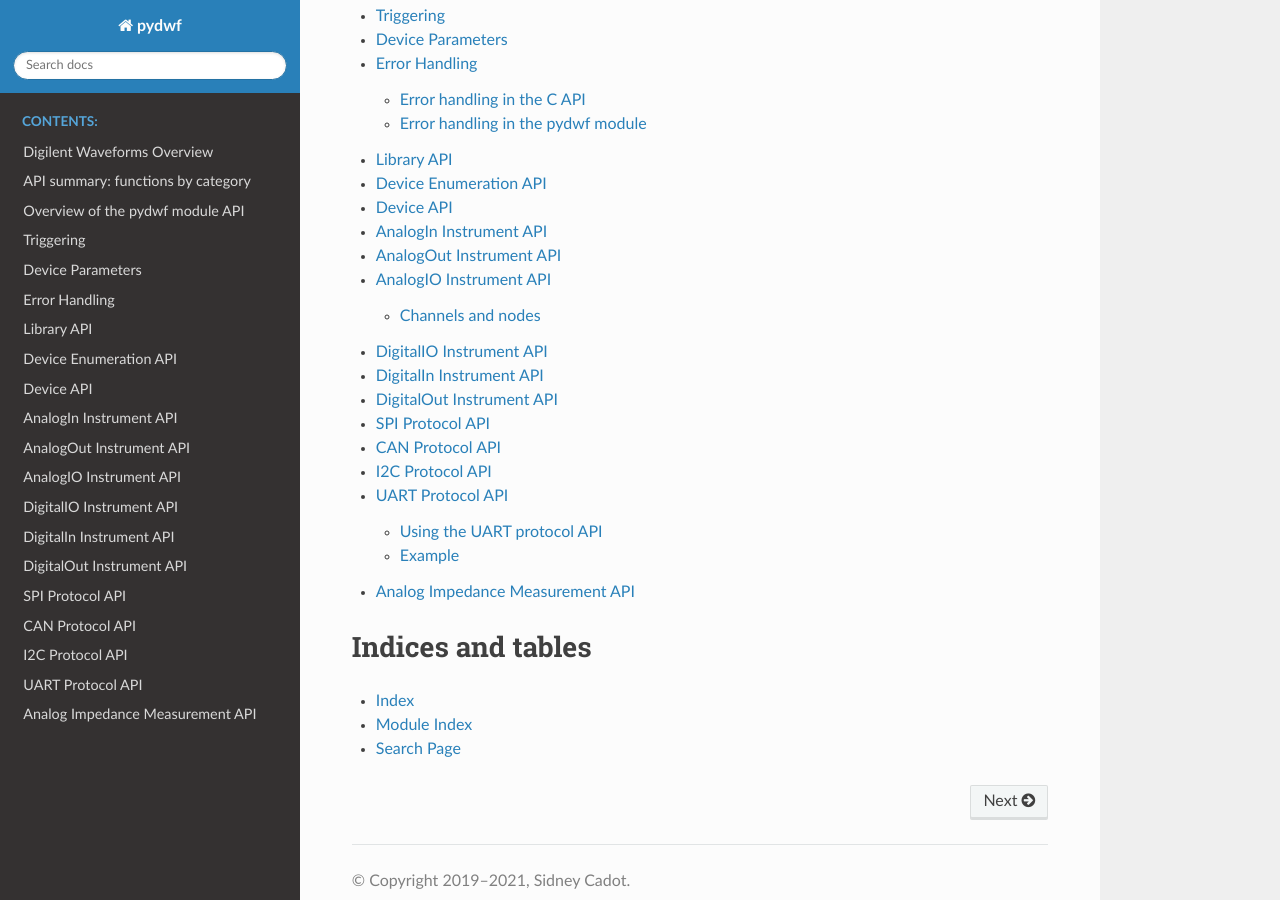
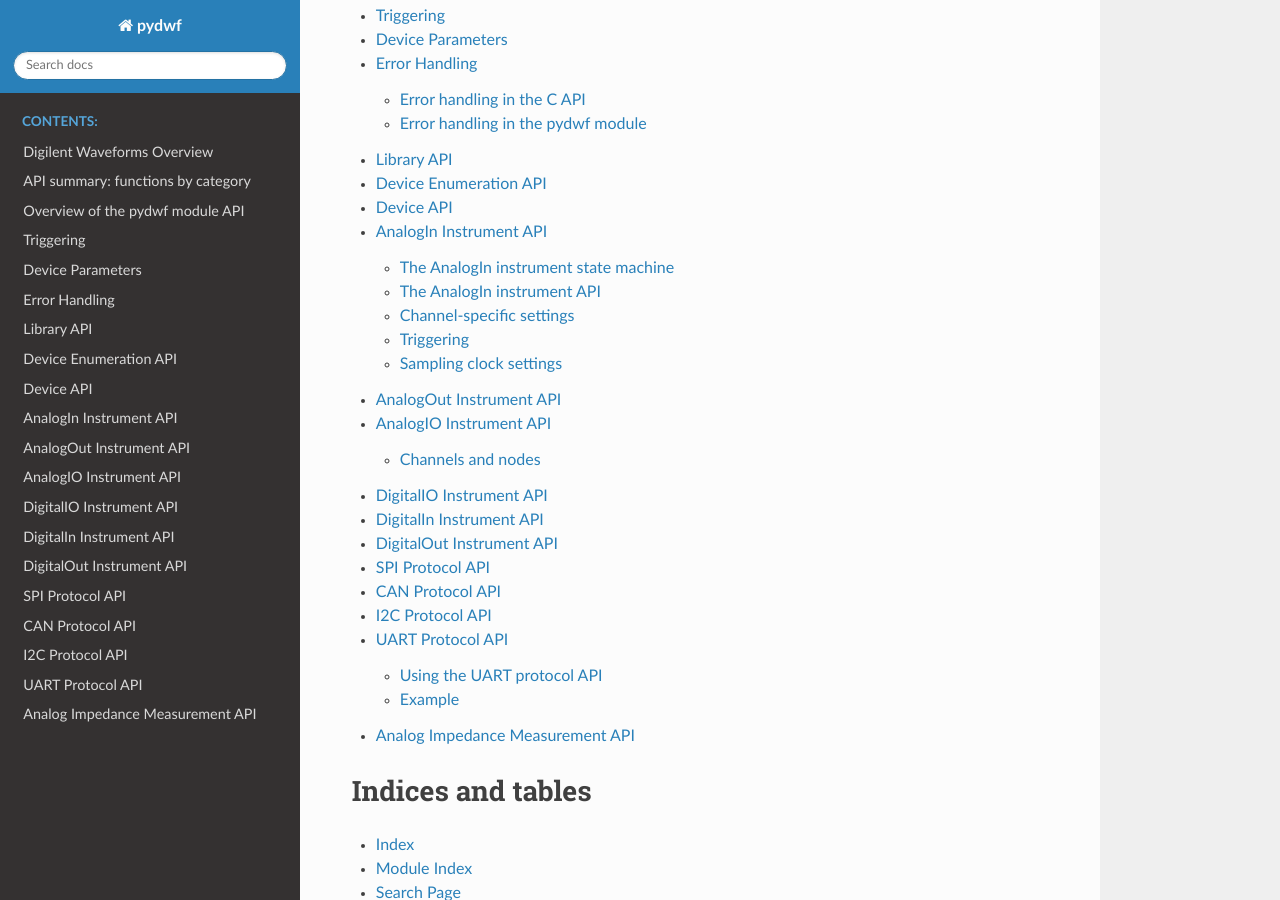
Before and after one commit to titusjan/pydwf, a Sphinx documentation site: the page built from doc/source/index.rst, in a window 1280 px wide and 900 px high, scrolled down 396 px. Built offline with Sphinx 7.4.7 and the Read the Docs theme 2.0.0, drawn with Linux system fonts in a browser that asks for light colours; some of the changed lines change nothing that is shown.

Commit message:
Starting on documentation of the AnalogIn instrument.

```diff
--- a/doc/source/AnalogIn_Instrument_API.rst
+++ b/doc/source/AnalogIn_Instrument_API.rst
@@ -24,7 +24,191 @@
        # Use the analog in instrument.
        analogIn.reset()
 
-The AnalogIn instrument is a complicated instrument; there are many parameters that can be used to control its behavior.
-We summarize them below.
+The AnalogIn instrument is the most complicated instrument implemented in the DWF library; there are many parameters that can be used to control its behavior.
+
+The AnalogIn instrument state machine
+-------------------------------------
+
+(to be written)
+
+The AnalogIn instrument API
+---------------------------
 
 Version 3.16.3 of the DWF library has 93 'FDwfAnalogIn' functions, one of which (FDwfAnalogInTriggerSourceInfo) is obsolete.
+All of these are available through the AnalogIn API.
+
+Configuration functions
+~~~~~~~~~~~~~~~~~~~~~~~
+
+* analogIn.reset()
+* analogIn.configure(reconfigure: bool, start: bool)
+
+Status inquiry functions
+~~~~~~~~~~~~~~~~~~~~~~~~
+
+* analogIn.status(read_data: bool) -> DwfState
+
+Information on last status() request
+~~~~~~~~~~~~~~~~~~~~~~~~~~~~~~~~~~~~
+
+* analogIn.statusTime() -> Tuple[int, int, int]
+* analogIn.statusSample(channel_index: int) -> float
+* analogIn.statusAutoTriggered() -> bool
+* analogIn.statusSamplesLeft() -> int
+* analogIn.statusSamplesValid() -> int
+* analogIn.statusIndexWrite() -> int
+* analogIn.statusRecord() -> Tuple[int, int, int]
+
+Retrieving bulk analog-in data
+~~~~~~~~~~~~~~~~~~~~~~~~~~~~~~
+
+* analogIn.statusData(channel_index: int, count: int) -> np.ndarray
+* analogIn.statusData2(channel_index: int, offset: int, count: int) -> np.ndarray
+* analogIn.statusData16(channel_index: int, offset: int, count: int) -> np.ndarray
+
+* analogIn.statusNoise(channel_index: int, count: int) -> Tuple[np.ndarray, np.ndarray]
+* analogIn.statusNoise2(channel_index: int, offset: int, count: int) -> Tuple[np.ndarray, np.ndarray]
+
+Acquisition settings
+~~~~~~~~~~~~~~~~~~~~
+
+Number of ADC bits
+~~~~~~~~~~~~~~~~~~
+
+* analogIn.bitsInfo() -> int
+
+Record length
+~~~~~~~~~~~~~
+
+* analogIn.recordLengthSet(length: float)
+* analogIn.recordLengthGet() -> float
+
+Sample frequency
+~~~~~~~~~~~~~~~~
+
+* analogIn.frequencyInfo() -> Tuple[float, float]
+* analogIn.frequencySet(sample_frequency: float)
+* analogIn.frequencyGet() -> float
+
+Acquisition buffer size
+~~~~~~~~~~~~~~~~~~~~~~~
+
+* analogIn.bufferSizeInfo() -> Tuple[int, int]
+* analogIn.bufferSizeSet(buffer_size: int)
+* analogIn.bufferSizeGet() -> int
+
+Noise buffer size
+~~~~~~~~~~~~~~~~~
+
+* analogIn.noiseSizeInfo() -> int
+* analogIn.noiseSizeSet(noise_buffer_active: bool)
+* analogIn.noiseSizeGet() -> int
+
+Acquisition mode
+~~~~~~~~~~~~~~~~
+
+* analogIn.acquisitionModeInfo() -> List[ACQMODE]
+* analogIn.acquisitionModeSet(acquisition_mode: ACQMODE)
+* analogIn.acquisitionModeGet() -> ACQMODE
+
+Channel-specific settings
+-------------------------
+
+* analogIn.channelCount() -> int
+
+* analogIn.channelEnableSet(channel_index: int, enable: bool)
+* analogIn.channelEnableGet(channel_index: int) -> bool
+
+* analogIn.channelFilterInfo() -> List[FILTER]
+* analogIn.channelFilterSet(channel_index: int, filter_: FILTER)
+* analogIn.channelFilterGet(channel_index: int) -> FILTER
+
+* analogIn.channelRangeInfo() -> Tuple[float, float, float]
+* analogIn.channelRangeSteps() -> List[float]
+* analogIn.channelRangeSet(channel_index: int, voltsRange: float)
+* analogIn.channelRangeGet(channel_index: int) -> float
+
+* analogIn.channelOffsetInfo() -> Tuple[float, float, float]
+* analogIn.channelOffsetSet(channel_index: int, voltOffset: float)
+* analogIn.channelOffsetGet(channel_index: int) -> float
+
+* analogIn.channelAttenuationSet(channel_index: int, attenuation: float)
+* analogIn.channelAttenuationGet(channel_index: int) -> float
+
+* analogIn.channelBandwidthSet(channel_index: int, bandwidth: float)
+* analogIn.channelBandwidthGet(channel_index: int) -> float
+
+* analogIn.channelImpedanceSet(channel_index: int, impedance: float)
+* analogIn.channelImpedanceGet(channel_index: int) -> float
+
+Triggering
+----------
+
+Trigger source
+~~~~~~~~~~~~~~
+
+* analogIn.triggerSourceInfo() -> List[TRIGSRC] (OBSOLETE)
+* analogIn.triggerSourceSet(trigger_source: TRIGSRC)
+* analogIn.triggerSourceGet() -> TRIGSRC
+
+* analogIn.triggerForce()
+
+AnalogIn trigger detector
+~~~~~~~~~~~~~~~~~~~~~~~~~
+
+* analogIn.triggerPositionInfo() -> Tuple[float, float, float]
+* analogIn.triggerPositionSet(secPosition: float)
+* analogIn.triggerPositionGet() -> float
+* analogIn.triggerPositionStatus() -> float
+
+* analogIn.triggerAutoTimeoutInfo() -> Tuple[float, float, float]
+* analogIn.triggerAutoTimeoutSet(secTimout: float)
+* analogIn.triggerAutoTimeoutGet() -> float
+
+* analogIn.triggerHoldOffInfo() -> Tuple[float, float, float]
+* analogIn.triggerHoldOffSet(secHoldOff: float)
+* analogIn.triggerHoldOffGet() -> float
+
+* analogIn.triggerTypeInfo() -> List[TRIGTYPE]
+* analogIn.triggerTypeSet(trigger_type: TRIGTYPE)
+* analogIn.triggerTypeGet() -> TRIGTYPE
+
+* analogIn.triggerChannelInfo() -> Tuple[int, int]
+* analogIn.triggerChannelSet(channel_index: int)
+* analogIn.triggerChannelGet() -> int
+
+* analogIn.triggerFilterInfo() -> List[FILTER]
+* analogIn.triggerFilterSet(filter_: FILTER)
+* analogIn.triggerFilterGet() -> FILTER
+
+* analogIn.triggerLevelInfo() -> Tuple[float, float, float]
+* analogIn.triggerLevelSet(trigger_level: float)
+* analogIn.triggerLevelGet() -> float
+
+* analogIn.triggerHysteresisInfo() -> Tuple[float, float, float]
+* analogIn.triggerHysteresisSet(trigger_hysteresis: float)
+* analogIn.triggerHysteresisGet() -> float
+
+* analogIn.triggerConditionInfo() -> List[DwfTriggerSlope]
+* analogIn.triggerConditionSet(trigger_condition: DwfTriggerSlope)
+* analogIn.triggerConditionGet() -> DwfTriggerSlope
+
+* analogIn.triggerLengthInfo() -> Tuple[float, float, float]
+* analogIn.triggerLengthSet(secLength: float)
+* analogIn.triggerLengthGet() -> float
+
+* analogIn.triggerLengthConditionInfo() -> List[TRIGLEN]
+* analogIn.triggerLengthConditionSet(trigger_length: TRIGLEN)
+* analogIn.triggerLengthConditionGet() -> TRIGLEN
+
+Sampling clock settings
+-----------------------
+
+* analogIn.samplingSourceSet(sampling_source: TRIGSRC)
+* analogIn.samplingSourceGet() -> TRIGSRC
+
+* analogIn.samplingSlopeSet(sampling_slope: DwfTriggerSlope)
+* analogIn.samplingSlopeGet() -> DwfTriggerSlope
+
+* analogIn.samplingDelaySet(sampling_delay: float)
+* analogIn.samplingDelayGet() -> float
```
